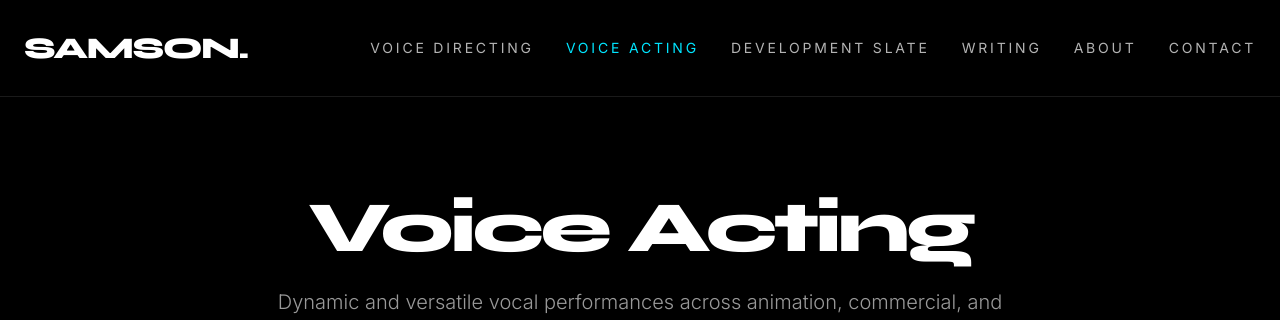
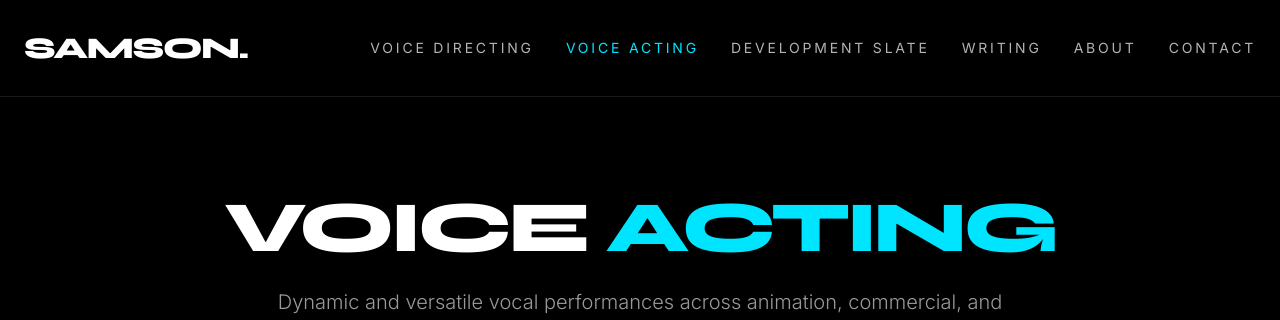
Before and after one commit to samsonanimation/samson-portfolio, a React (Vite) app: page /voice-acting in a window 1280 px wide. Shown: the top 320 px of the page. Built offline with nearby package versions, Linux system fonts and the light colour scheme.

Commit message:
Change heading colors for Voice Acting section
Updated the heading to style 'Voice' in white and 'Acting' in cyan.

```diff
--- a/src/pages/VoiceActing.tsx
+++ b/src/pages/VoiceActing.tsx
@@ -26,8 +26,9 @@ export default function VoiceActing() {
         animate={{ opacity: 1, y: 0 }}
         className="mb-20 text-center"
       >
-        <h1 className="font-display text-5xl md:text-7xl font-extrabold tracking-tighter mb-6">
-          Voice Acting
+        {/* THE FIX: White "Voice", Cyan "Acting" */}
+        <h1 className="font-display text-5xl md:text-7xl font-extrabold tracking-tighter mb-6 uppercase text-white">
+          Voice <span className="text-[#00e5ff]">Acting</span>
         </h1>
         <p className="text-xl text-white/60 font-light max-w-3xl mx-auto">
           Dynamic and versatile vocal performances across animation, commercial, and interactive media.
```
